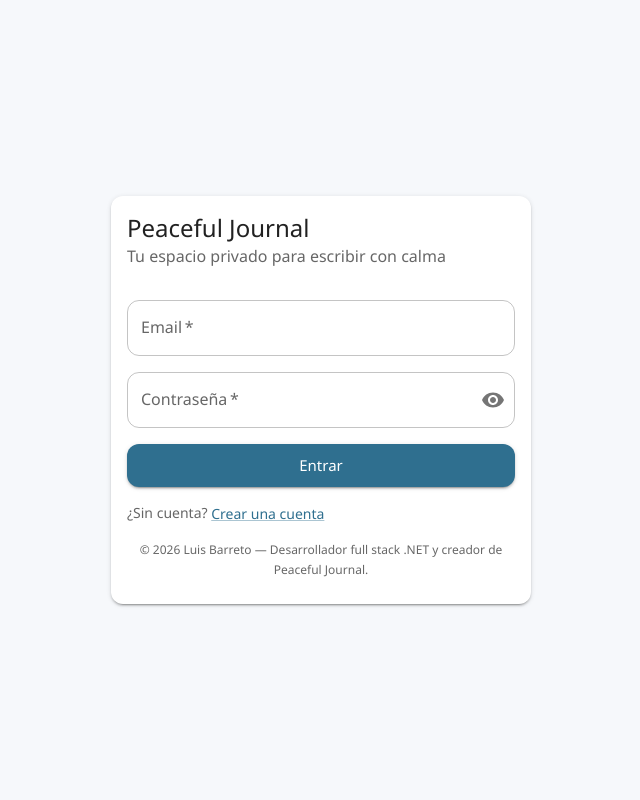
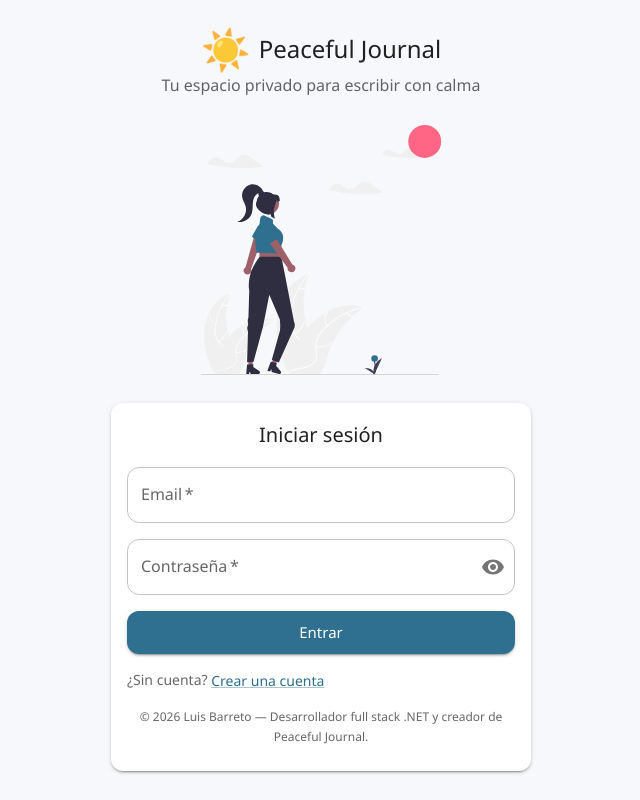
Before and after one commit to barreto-exe/peaceful-journal, a React (Vite) app: page / in a window 1280 px wide. Shown: the whole page, without its empty margins (319-959 px from the left). Built offline with nearby package versions, Linux system fonts and the light colour scheme; no server answers.

Commit message:
feat: add favicon and enhance TopNavBar with brand title; update login page with new design and translations

```diff
--- a/src/components/TopNavBar.jsx
+++ b/src/components/TopNavBar.jsx
@@ -24,6 +24,22 @@ export default function TopNavBar({
 
   const hasMenu = Boolean(menuItems?.length);
 
+  const brandTitle = (
+    <Box sx={{ display: 'inline-flex', alignItems: 'center', gap: 1, minWidth: 0, px: 1 }}>
+      <Box
+        component="span"
+        role="img"
+        aria-label="sun"
+        sx={{ fontSize: '1.35rem', lineHeight: 1, flexShrink: 0 }}
+      >
+        ☀️
+      </Box>
+      <Typography variant="h6" component="span" noWrap sx={{ minWidth: 0 }}>
+        {title}
+      </Typography>
+    </Box>
+  );
+
   return (
     <AppBar position="fixed" color="primary" sx={{ zIndex: (t) => t.zIndex.drawer + 1 }}>
       <Toolbar sx={{ gap: 1 }}>
@@ -32,13 +48,13 @@ export default function TopNavBar({
         {onTitleClick ? (
           <Box sx={{ flexGrow: 1, display: 'flex' }}>
             <Button color="inherit" onClick={onTitleClick} sx={{ px: 0, minWidth: 0 }}>
-              <Typography variant="h6">{title}</Typography>
+              {brandTitle}
             </Button>
           </Box>
         ) : (
-          <Typography variant="h6" sx={{ flexGrow: 1 }}>
-            {title}
-          </Typography>
+          <Box sx={{ flexGrow: 1, minWidth: 0 }}>
+            {brandTitle}
+          </Box>
         )}
 
         {avatarText ? (
--- a/src/i18n.js
+++ b/src/i18n.js
@@ -8,6 +8,8 @@ const resources = {
       auth: {
         title: 'Peaceful Journal',
         subtitle: 'Tu espacio privado para escribir con calma',
+        loginTitle: 'Iniciar sesión',
+        signupTitle: 'Registrarse',
         email: 'Email',
         password: 'Contraseña',
         login: 'Entrar',
@@ -121,6 +123,8 @@ const resources = {
       auth: {
         title: 'Peaceful Journal',
         subtitle: 'A calm, private space for your notes',
+        loginTitle: 'Sign in',
+        signupTitle: 'Create account',
         email: 'Email',
         password: 'Password',
         login: 'Sign in',
--- a/src/pages/LoginPage.jsx
+++ b/src/pages/LoginPage.jsx
@@ -5,7 +5,6 @@ import {
   Button,
   Card,
   CardContent,
-  CardHeader,
   IconButton,
   InputAdornment,
   Link,
@@ -18,6 +17,7 @@ import VisibilityOff from '@mui/icons-material/VisibilityOff';
 import { createUserWithEmailAndPassword, signInWithEmailAndPassword } from 'firebase/auth';
 import { useTranslation } from 'react-i18next';
 import { auth } from '../firebase.js';
+import sunnyday from '../assets/sunnyday.svg';
 
 export default function LoginPage({ onSuccess }) {
   const { t } = useTranslation();
@@ -46,11 +46,42 @@ export default function LoginPage({ onSuccess }) {
     }
   };
 
+  const cardTitle = mode === 'login' ? t('auth.loginTitle') : t('auth.signupTitle');
+
   return (
-    <Box sx={{ minHeight: '100vh', bgcolor: 'background.default', display: 'grid', placeItems: 'center', p: 2 }}>
-      <Card sx={{ maxWidth: 420, width: '100%' }}>
-        <CardHeader title={t('auth.title')} subheader={t('auth.subtitle')} />
-        <CardContent>
+    <Box
+      sx={{ minHeight: '100vh', bgcolor: 'background.default', display: 'grid', placeItems: 'center', p: 2 }}
+    >
+      <Box
+        sx={{ width: '100%', maxWidth: 520, display: 'grid', justifyItems: 'center', gap: { xs: 1, sm: 1.5 } }}
+      >
+        <Stack spacing={0.5} alignItems="center" sx={{ textAlign: 'center' }}>
+          <Stack direction="row" spacing={1} alignItems="center" justifyContent="center" sx={{ minWidth: 0 }}>
+            <Box component="span" role="img" aria-label="sun" sx={{ fontSize: '2.5rem', lineHeight: 1 }}>
+              ☀️
+            </Box>
+            <Typography variant="h5" component="span" noWrap>
+              {t('auth.title')}
+            </Typography>
+          </Stack>
+
+          <Typography variant="body1" color="text.secondary" sx={{ textWrap: 'balance' }}>
+            {t('auth.subtitle')}
+          </Typography>
+        </Stack>
+
+        <Box
+          component="img"
+          src={sunnyday}
+          alt={t('auth.title')}
+          sx={{ my: { xs: 1, sm: 2 }, width: { xs: 240, sm: 300 }, height: 'auto', maxHeight: { xs: 180, sm: 250 } }}
+        />
+
+        <Card sx={{ maxWidth: 420, width: '100%' }}>
+          <CardContent>
+            <Typography variant="h6" align="center" sx={{ mb: 2 }}>
+              {cardTitle}
+            </Typography>
           <Stack component="form" spacing={2} onSubmit={handleSubmit}>
             <TextField
               label={t('auth.email')}
@@ -98,8 +129,9 @@ export default function LoginPage({ onSuccess }) {
           <Typography variant="caption" color="text.secondary" display="block" align="center" sx={{ mt: 2 }}>
             {t('common.rights')}
           </Typography>
-        </CardContent>
-      </Card>
+          </CardContent>
+        </Card>
+      </Box>
     </Box>
   );
 }
```
Also changed, not shown: index.html (+5 -0 lines), src/assets/sunnyday.svg (added).
